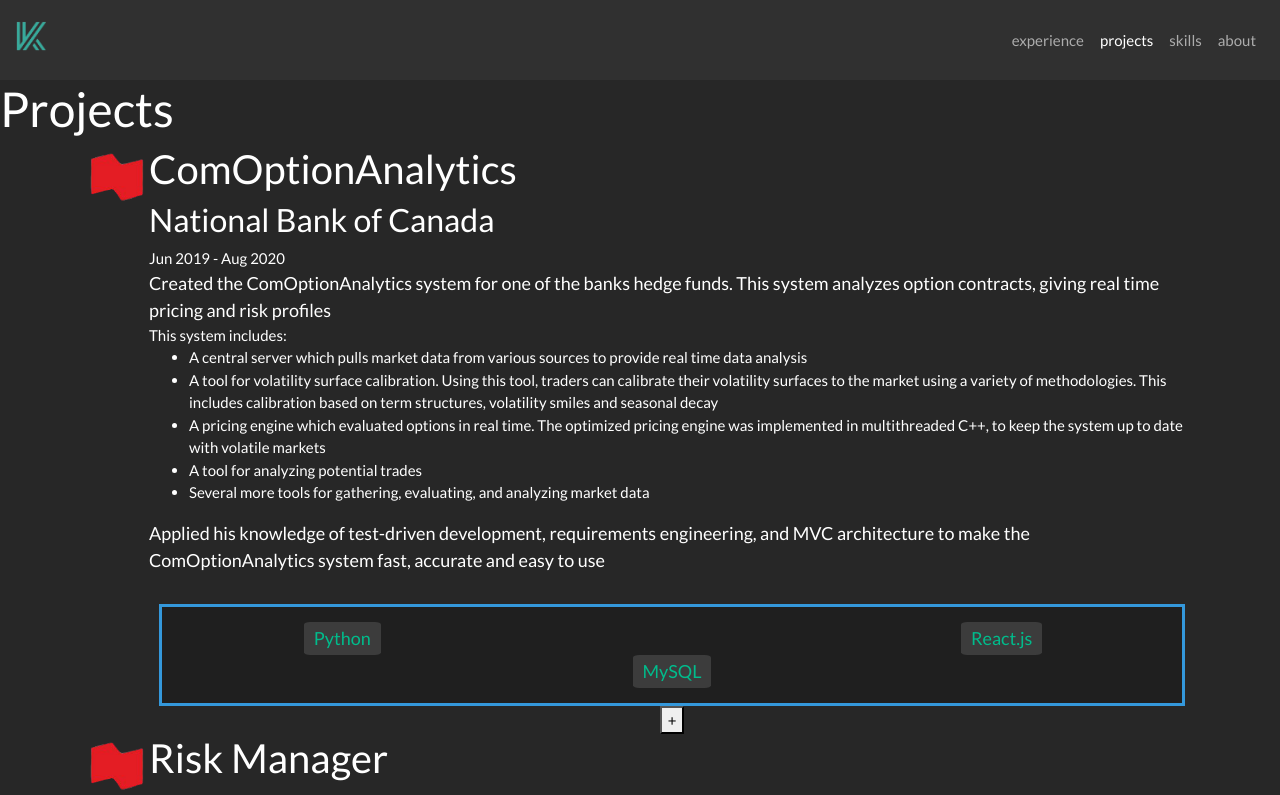
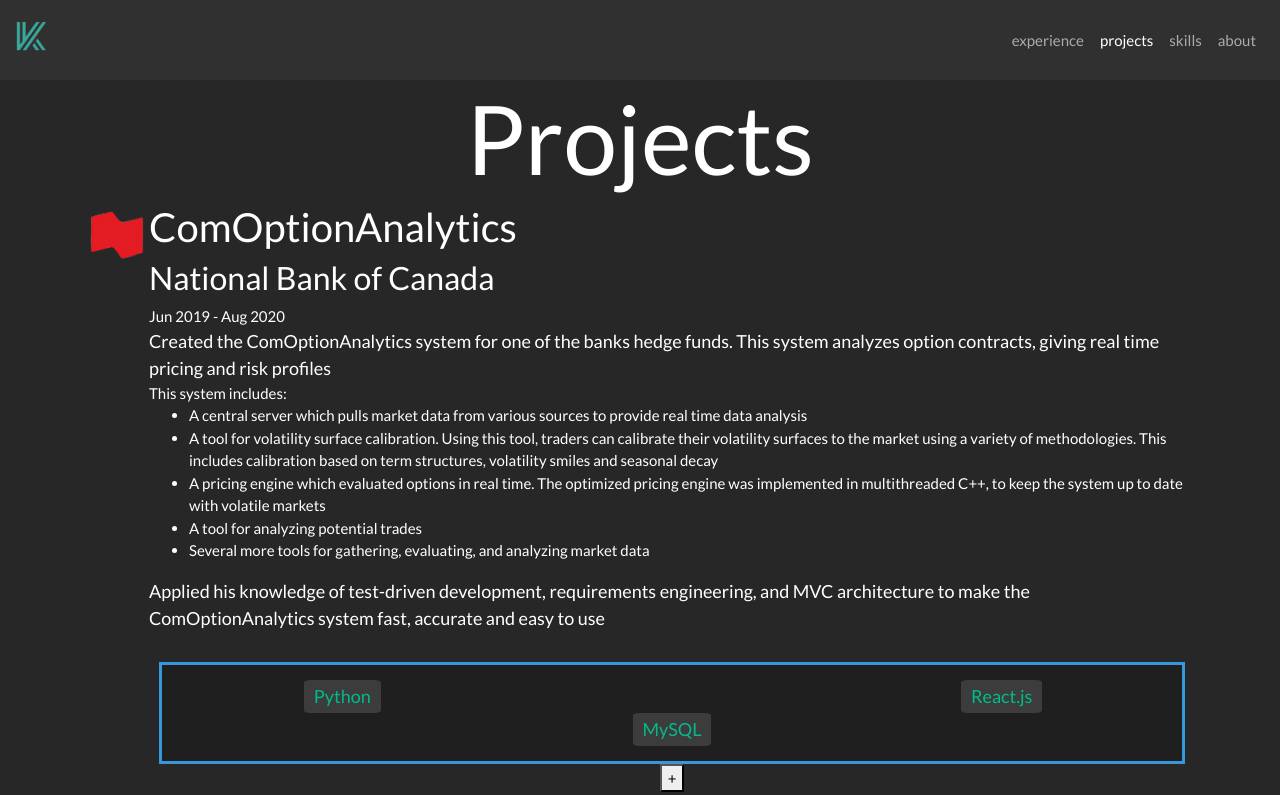
Before and after one commit to k-brereton/portfolio-site, a Next.js app: page /projects in a window 1280 px wide. Shown: the top 795 px of the page. Built offline with nearby package versions, Linux system fonts and the light colour scheme.

Commit message:
made main titles consistent

```diff
--- a/pages/experience.tsx
+++ b/pages/experience.tsx
@@ -9,7 +9,7 @@
             <title>Kevin Brereton's Portfolio | Experience</title>
         </Head>
         <Container>
-            <h1 className="display-3">Experience</h1>
+            <h1 className="display-1 mainTitle">Experience</h1>
             <UniversityOfCalgary/>
             <NBCInternship />
             <SchulichIgnite />
--- a/pages/projects.tsx
+++ b/pages/projects.tsx
@@ -9,7 +9,7 @@
         <Head>
             <title>Kevin Brereton's Portfolio | Projects</title>
         </Head>
-        <h1>Projects</h1>
+        <h1 className="display-1 mainTitle">Projects</h1>
         <AnimateSharedLayout>{dataToShow}</AnimateSharedLayout>
     </InitialPageAnimations>
 }
```
